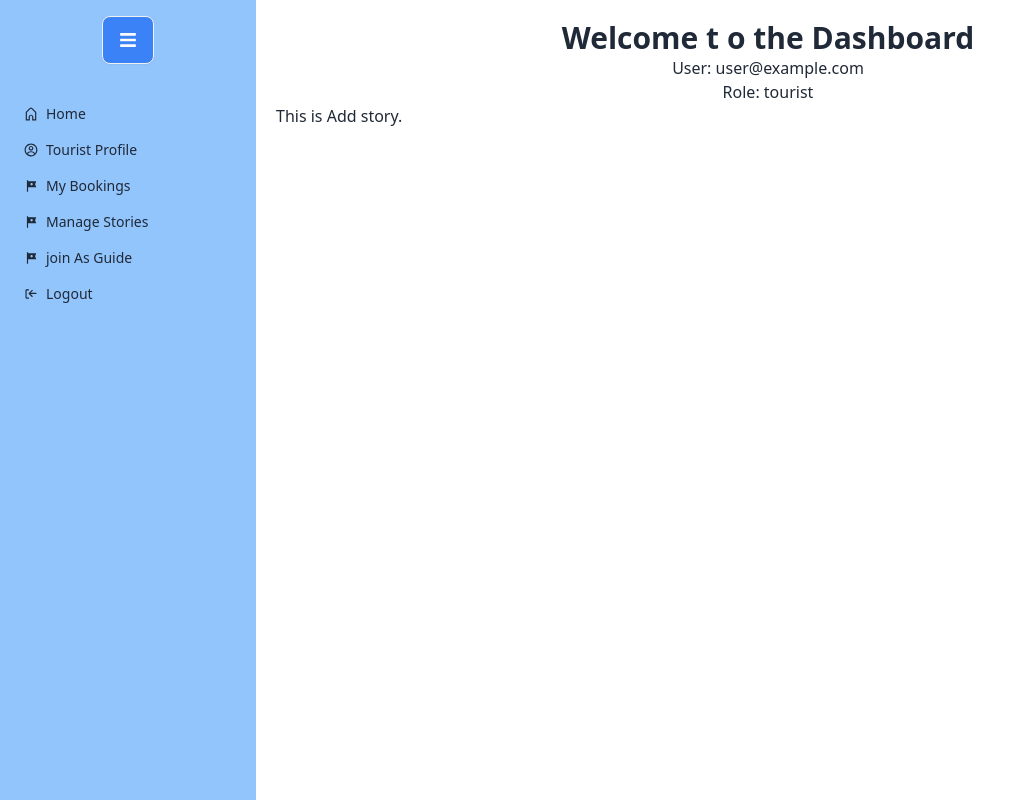
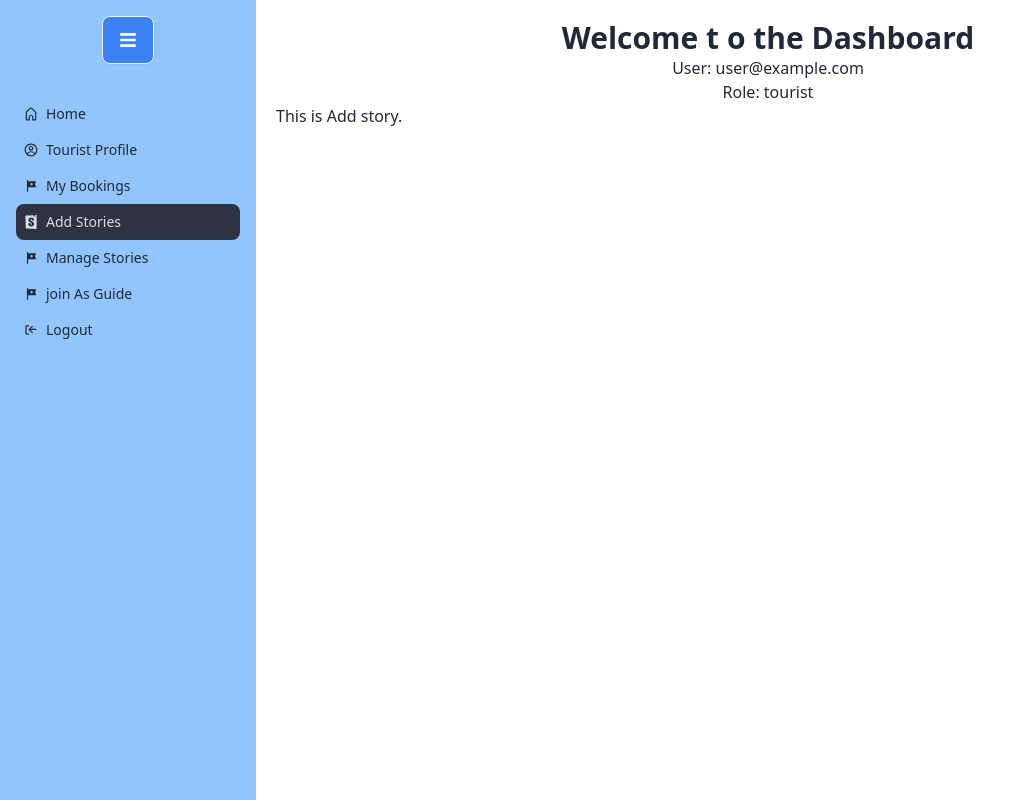
Before and after one commit to mdekramulridoy/Travel-Sphere-Client, a React (Vite) app: page /dashboard/add-stories in a window 1280 px wide. Shown: the top 800 px of the page, without its empty margins (0-1019 px from the left). Built offline with nearby package versions, Linux system fonts and the light colour scheme; no server answers; sample sign-in values are in the browser's storage.

Commit message:
added add story page

```diff
--- /dev/null
+++ b/src/Pages/Shared/Protected/Common/AddStory.jsx
@@ -0,0 +1,13 @@
+import React from 'react';
+
+const AddStory = () => {
+    return (
+        <div>
+            <h1>
+                This is Add story for all users if they are login.
+            </h1>
+        </div>
+    );
+};
+
+export default AddStory;
--- a/src/Pages/Shared/Protected/DashBoard.jsx
+++ b/src/Pages/Shared/Protected/DashBoard.jsx
@@ -51,7 +51,12 @@ const DashBoard = () => {
         icon: <FaUsers />,
         label: "Manage Users",
       },
-      { to: "/login", icon: <CgLogOut />, label: "Logout", onClick: handleLogOut },
+      {
+        to: "/login",
+        icon: <CgLogOut />,
+        label: "Logout",
+        onClick: handleLogOut,
+      },
     ],
     guide: [
       {
@@ -70,7 +75,12 @@ const DashBoard = () => {
         icon: <SiStorybook />,
         label: "Add Stories",
       },
-      { to: "/login", icon: <CgLogOut />, label: "Logout", onClick: handleLogOut },
+      {
+        to: "/login",
+        icon: <CgLogOut />,
+        label: "Logout",
+        onClick: handleLogOut,
+      },
     ],
     tourist: [
       {
@@ -88,6 +98,12 @@ const DashBoard = () => {
         icon: <MdTour />,
         label: "My Bookings",
       },
+
+      {
+        to: "/dashboard/add-stories",
+        icon: <SiStorybook />,
+        label: "Add Stories",
+      },
       {
         to: "/dashboard/manage-stories",
         icon: <MdTour />,
@@ -98,7 +114,12 @@ const DashBoard = () => {
         icon: <MdTour />,
         label: "join As Guide",
       },
-      { to: "/login", icon: <CgLogOut />, label: "Logout", onClick: handleLogOut },
+      {
+        to: "/login",
+        icon: <CgLogOut />,
+        label: "Logout",
+        onClick: handleLogOut,
+      },
     ],
   };
 
@@ -135,7 +156,9 @@ const DashBoard = () => {
           </ul>
         </div>
         <div className="flex-1 p-5">
-          <h1 className="text-3xl font-bold text-center">Welcome t o the Dashboard</h1>
+          <h1 className="text-3xl font-bold text-center">
+            Welcome t o the Dashboard
+          </h1>
           <p className="text-center">User: {user?.email}</p>
           <p className="text-center">Role: {role}</p>
           <Outlet />
--- a/src/Routes.jsx/Route.jsx
+++ b/src/Routes.jsx/Route.jsx
@@ -79,6 +79,10 @@ export const router = createBrowserRouter([
         element: <TouristProfile></TouristProfile>,
       },
       {
+        path: "add-stories",
+        element:<AddStory></AddStory>,
+      },
+      {
         path: "tourist-booking",
         element: <MyBookings></MyBookings>,
       },
```
